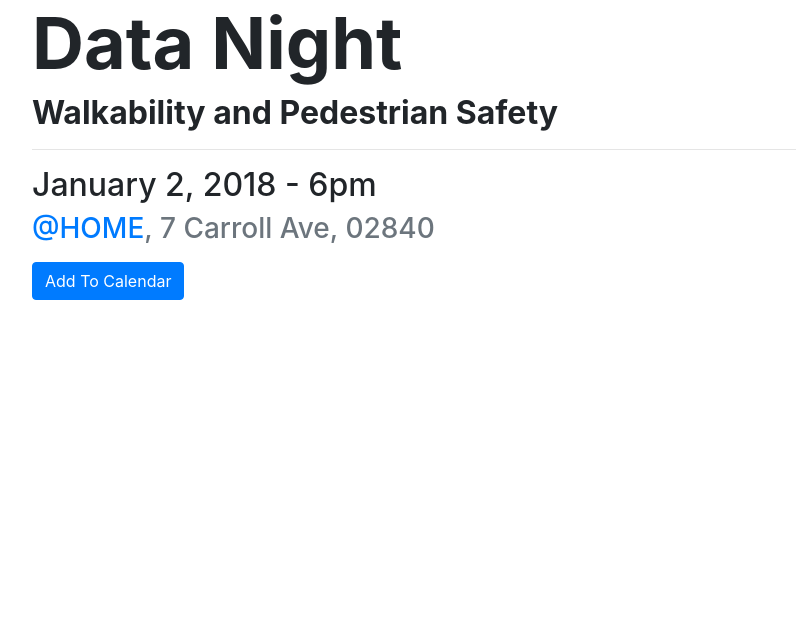
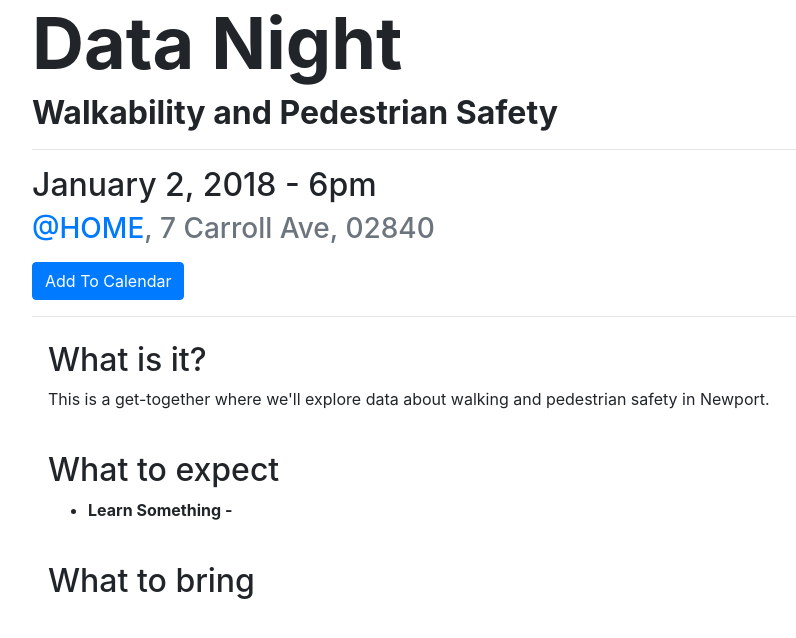
Before and after one commit to NewportDataProject/data-night, a plain HTML site: page docs/index.html in a window 1280 px wide. Shown: the whole page, without its empty margins (53-849 px from the left). Drawn offline with nearby package versions, Linux system fonts and the light colour scheme.

Commit message:
start filling in sections

```diff
--- a/docs/index.html
+++ b/docs/index.html
@@ -19,6 +19,23 @@
         <a class="btn btn-primary mt-2" href="https://calendar.google.com/event?action=TEMPLATE&tmeid=NmoxdnZxc2k3M2Y5MWU2b2c0cHI4MzZzMXIgYWRtaW5AbmV3cG9ydGRhdGFwcm9qZWN0Lm9yZw&tmsrc=admin%40newportdataproject.org">Add To Calendar</a>
    </div>
 
+    <hr>
+    <div class="p-2 m-2">
+        <h2>What is it?</h2>
+        <p>This is a get-together where we'll explore data about walking and pedestrian safety in Newport.</p>
+        <p></p>
+    </div>
+    <div class="p-2 m-2">
+        <h2>What to expect</h2>
+        <ul>
+            <li><strong>Learn Something - </strong> </li>
+        </ul>
+    </div>
+    <div class="p-2 m-2">
+        <h2>What to bring</h2>
+        <p></p>
+    </div>
+</div>
 
 </body>
 </html>
```
